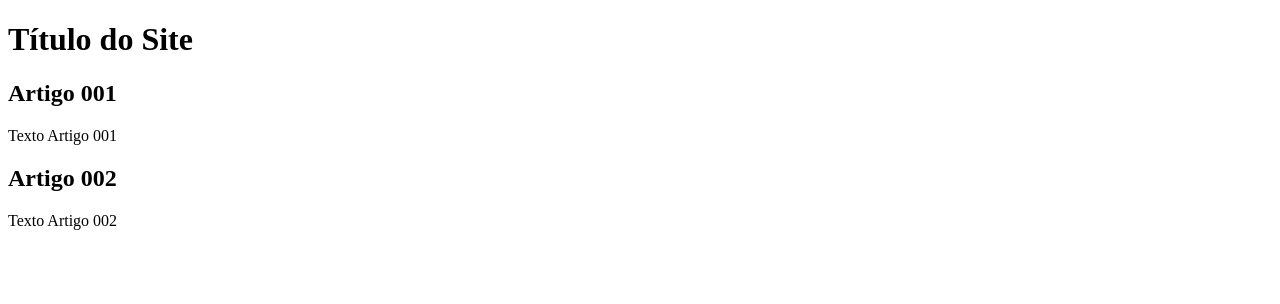
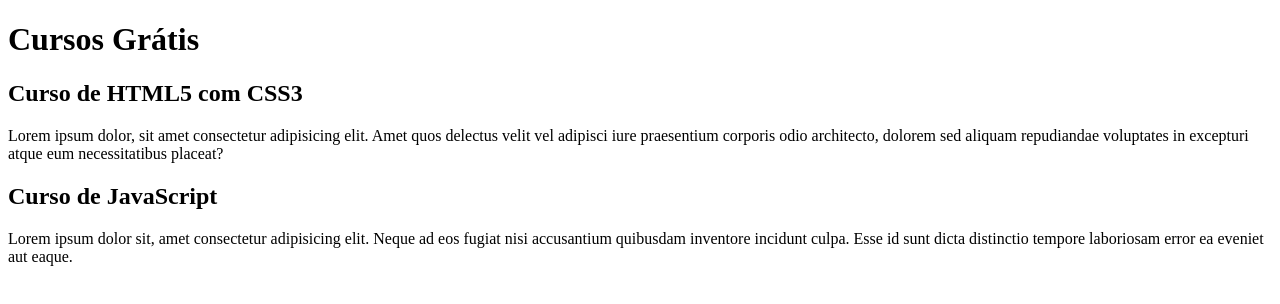
Before and after one commit to Gustavo-Borges-Guimaraes/projeto-site, a plain HTML site: page index.html in a window 1280 px wide. Drawn offline with Linux system fonts and the light colour scheme.

Commit message:
Comecei a escrever o conteúdo

```diff
--- a/index.html
+++ b/index.html
@@ -8,15 +8,15 @@
   </head>
   <body>
     <header>
-      <h1>Título do Site</h1>
+      <h1>Cursos Grátis</h1>
     </header>
     <article>
-      <h2>Artigo 001</h2>
-      <p>Texto Artigo 001</p>
+      <h2>Curso de HTML5 com CSS3</h2>
+      <p>Lorem ipsum dolor, sit amet consectetur adipisicing elit. Amet quos delectus velit vel adipisci iure praesentium corporis odio architecto, dolorem sed aliquam repudiandae voluptates in excepturi atque eum necessitatibus placeat?</p>
     </article>
     <article>
-      <h2>Artigo 002</h2>
-      <p>Texto Artigo 002</p>
+      <h2>Curso de JavaScript</h2>
+      <p>Lorem ipsum dolor sit, amet consectetur adipisicing elit. Neque ad eos fugiat nisi accusantium quibusdam inventore incidunt culpa. Esse id sunt dicta distinctio tempore laboriosam error ea eveniet aut eaque.</p>
     </article>
   </body>
 </html>
```
